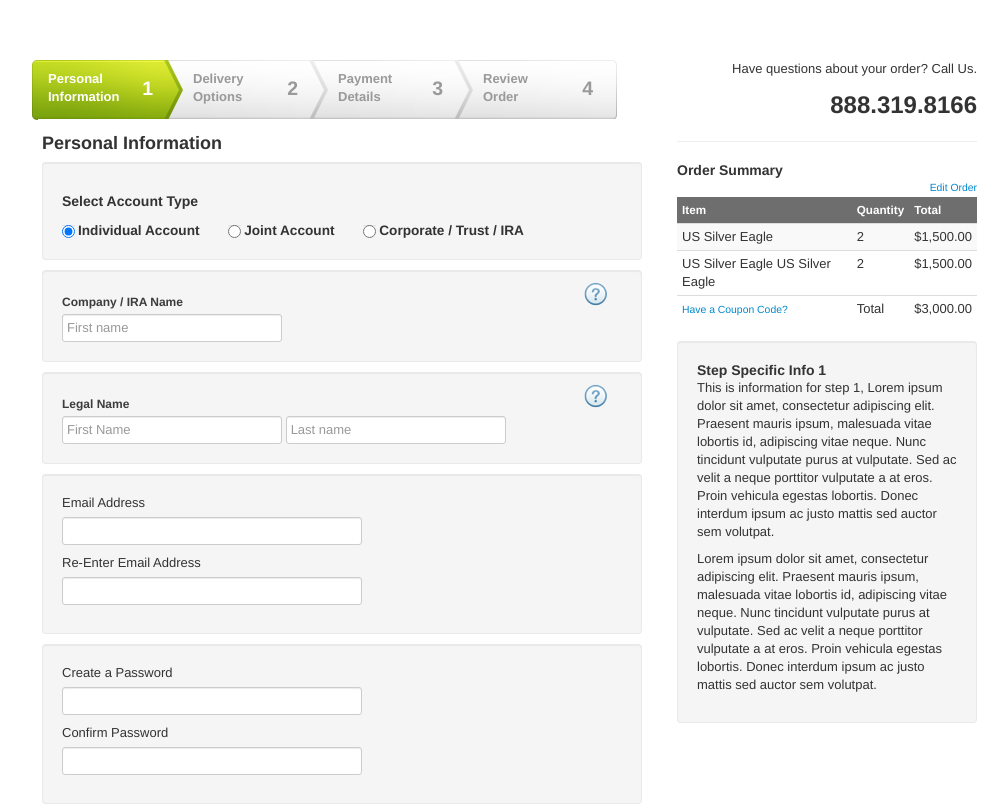
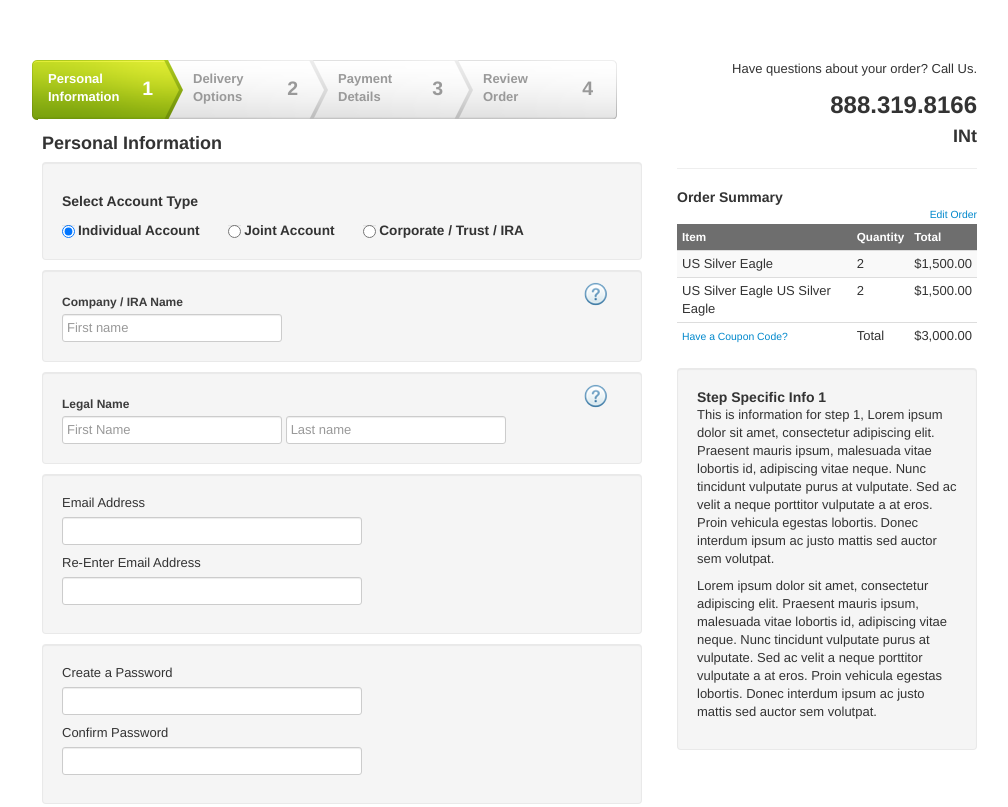
Before and after one commit to screengroove/GS-CHECKOUT, a plain HTML site: page step-1.html in a window 1280 px wide. Shown: the top 807 px of the page, without its empty margins (133-1141 px from the left). Drawn offline with Linux system fonts and the light colour scheme.

Commit message:
test remote

```diff
--- a/step-1.html
+++ b/step-1.html
@@ -312,6 +312,7 @@ $('#collapseOne').collapse({
 <div style="text-align:right;">
 <p>Have questions about your order? Call Us.</p>
 <h2>888.319.8166</h2>
+<h3>INt</h3>
 <hr>
 </div>
 
```
